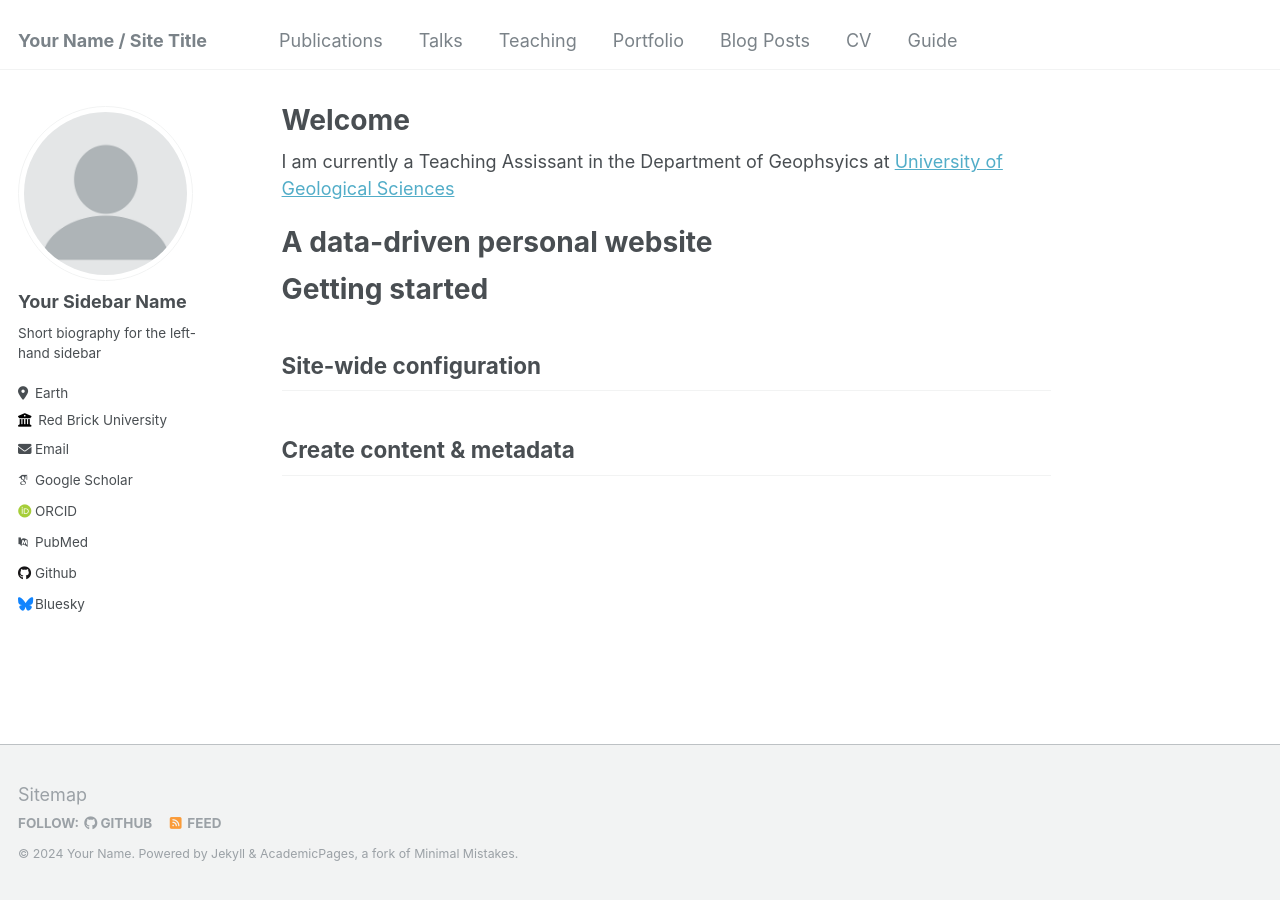
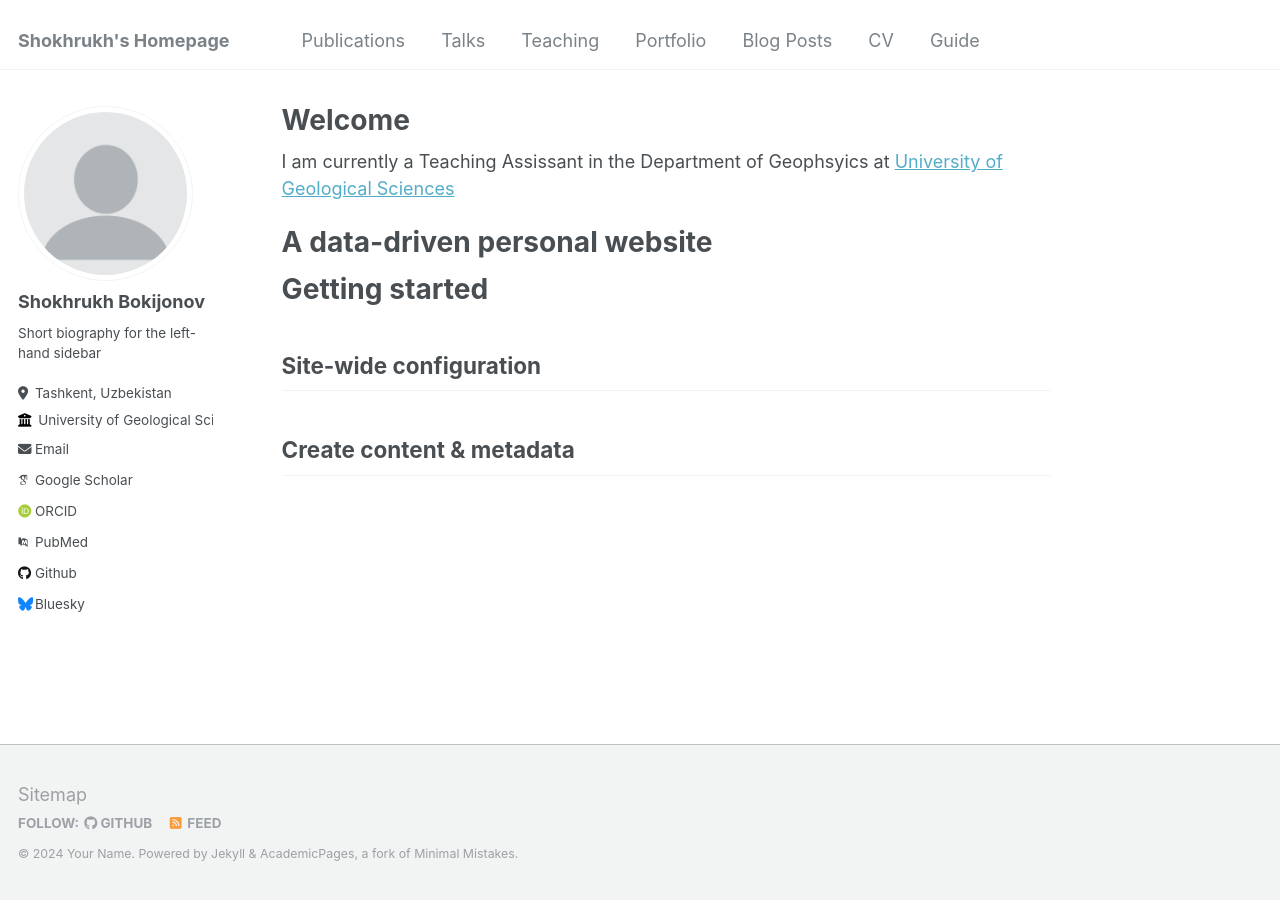
Before and after one commit to geofizikman/geofizikman.github.io, a Jekyll site: the page built from _pages/about.md, in a window 1280 px wide. Built offline with Jekyll 4.4.1, drawn with Linux system fonts in a browser that asks for light colours; some web fonts are replaced.

Commit message:
Update _config.yml

```diff
--- a/_config.yml
+++ b/_config.yml
@@ -8,7 +8,7 @@
 
 # Basic Site Settings
 locale                   : "en-US"
-title                    : "Your Name / Site Title"
+title                    : "Shokhrukh's Homepage"
 title_separator          : "-"
 name                     : &name "Your Name"
 description              : &description "personal description"
@@ -22,13 +22,13 @@ repository               : "academicpages/academicpages.github.io"
 author:
   # Biographic information
   avatar           : "profile.png"
-  name             : "Your Sidebar Name"
+  name             : "Shokhrukh Bokijonov"
   pronouns         : # example: "she/her"
   bio              : "Short biography for the left-hand sidebar"
-  location         : "Earth"
-  employer         : "Red Brick University"
+  location         : "Tashkent, Uzbekistan"
+  employer         : "University of Geological Sciences"
   uri              : # URL
-  email            : "none@example.org"
+  email            : "geofizikman@gmail.com"
 
   # Academic websites
   arxiv            : # URL - Update with the correct link to your profile
```
